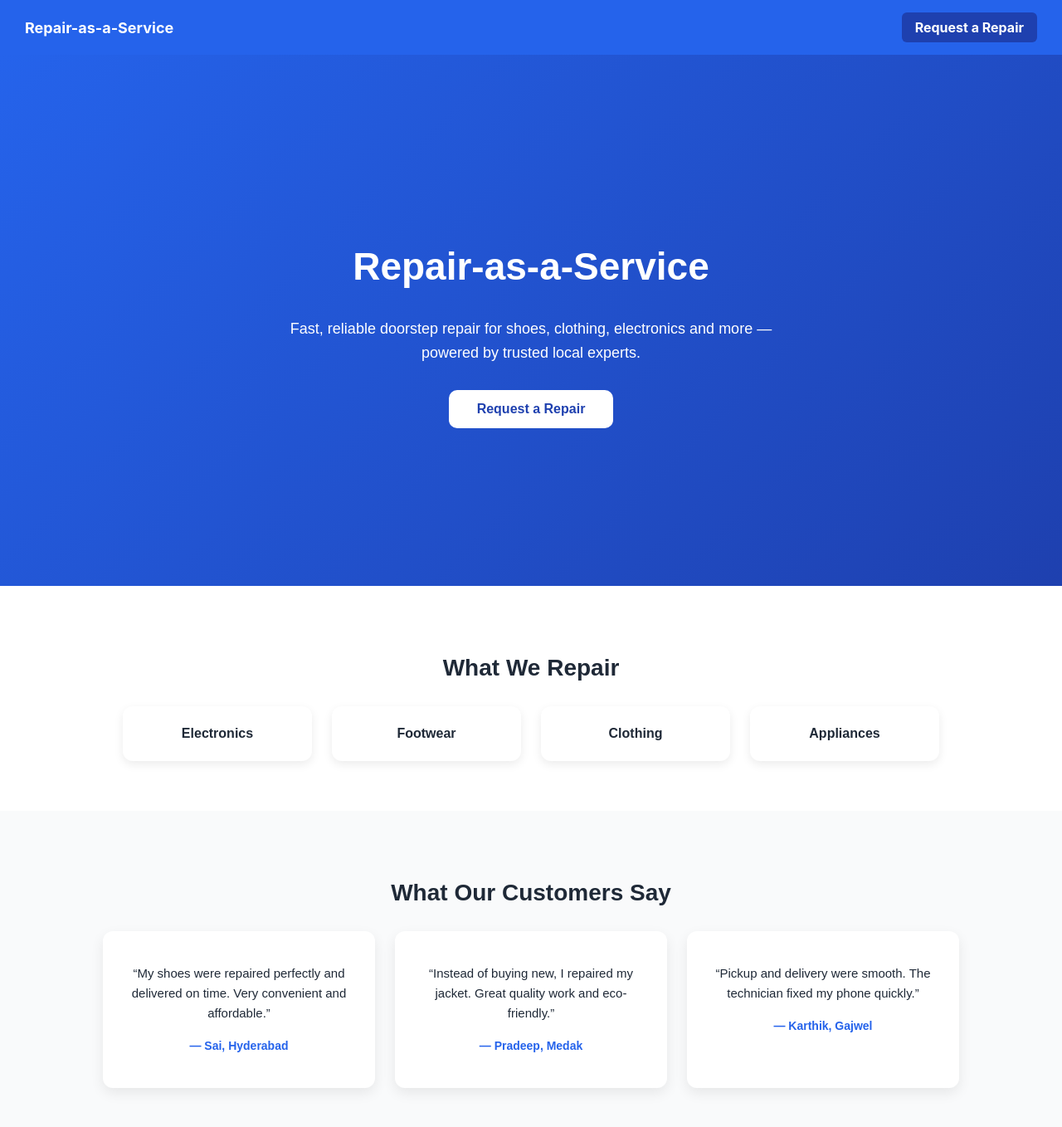
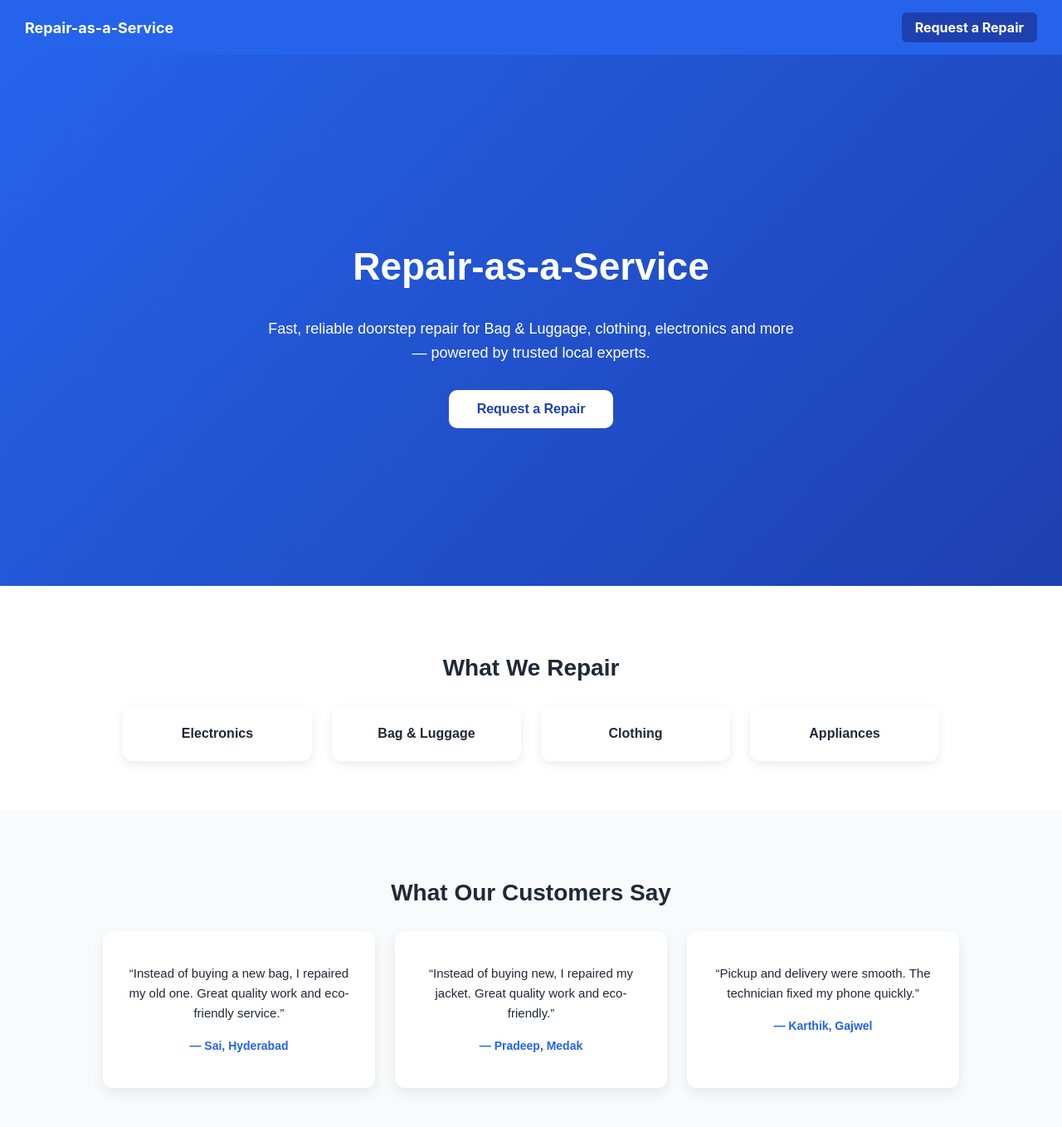
Before and after one commit to sandeepreddy2005/repair-as-a-service, a React (Create React App) app in the folder frontend/: page / in a window 1280 px wide. Shown: the top 1358 px of the page at 83% size. Built offline with nearby package versions, Linux system fonts and the light colour scheme.

Commit message:
Updated services to Bag & Luggage Repair and testimonials

```diff
--- a/frontend/src/pages/Home.js
+++ b/frontend/src/pages/Home.js
@@ -11,7 +11,7 @@ function Home() {
         </h1>
 
         <p style={{ ...styles.subtitle, ...styles.fadeInDelay }}>
-          Fast, reliable doorstep repair for shoes, clothing, electronics and more —
+          Fast, reliable doorstep repair for Bag & Luggage, clothing, electronics and more —
           powered by trusted local experts.
         </p>
 
@@ -29,7 +29,7 @@ function Home() {
       <section style={styles.section}>
         <h2 style={styles.sectionTitle}>What We Repair</h2>
         <div style={styles.cardContainer}>
-          {["Electronics", "Footwear", "Clothing", "Appliances"].map((item) => (
+          {["Electronics", "Bag & Luggage", "Clothing", "Appliances"].map((item) => (
             <div
               key={item}
               style={styles.card}
@@ -57,8 +57,8 @@ function Home() {
         <div style={styles.testimonialContainer}>
           <div style={styles.testimonialCard}>
             <p style={styles.testimonialText}>
-              “My shoes were repaired perfectly and delivered on time.
-              Very convenient and affordable.”
+              “Instead of buying a new bag, I repaired my old one.
+               Great quality work and eco-friendly service.”
             </p>
             <h4 style={styles.testimonialName}>— Sai, Hyderabad</h4>
           </div>
--- a/frontend/src/pages/RequestRepair.js
+++ b/frontend/src/pages/RequestRepair.js
@@ -124,7 +124,7 @@ function RequestRepair() {
         >
           <option value="">Select Category</option>
           <option value="Electronics">Electronics</option>
-          <option value="Footwear">Footwear</option>
+          <option value="Bag & Luggage">Bag & Luggage</option>
           <option value="Clothing">Clothing</option>
           <option value="Appliances">Appliances</option>
         </select>
```
